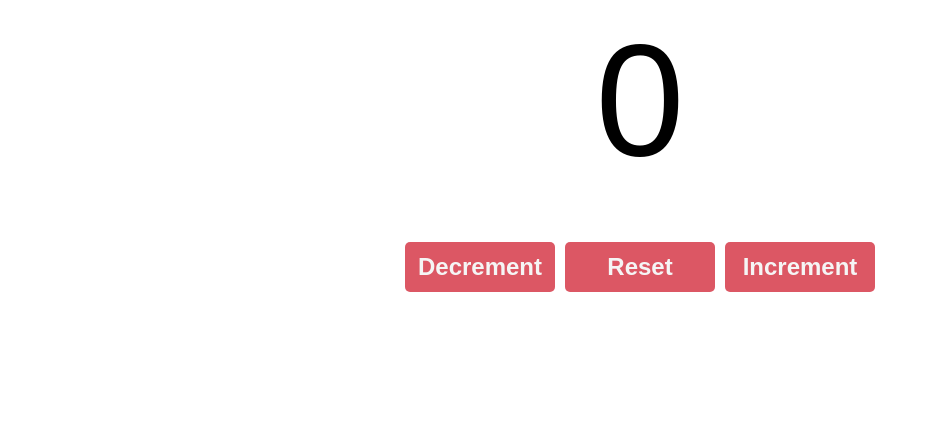
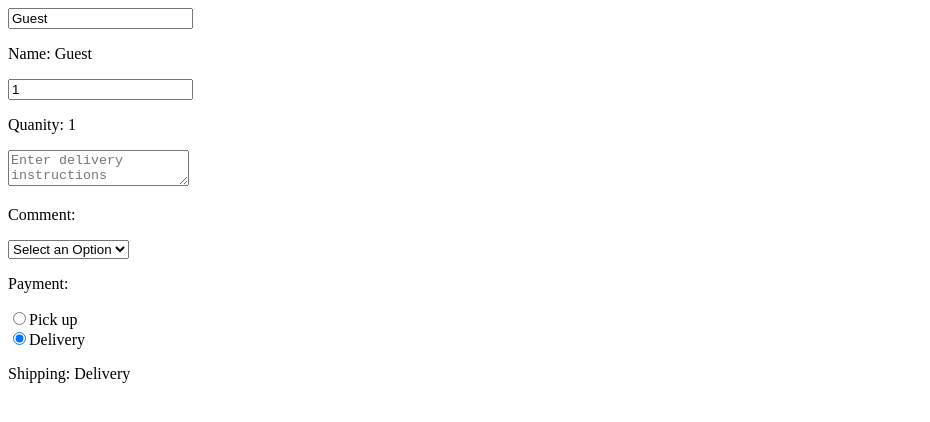
Before and after one commit to xuanwenj/ViteReactDemo, a React (Vite) app in the folder my-react-app/: page / in a window 1280 px wide. Shown: the top 422 px of the page, without its empty margins (0-930 px from the left). Built offline with nearby package versions, Linux system fonts and the light colour scheme.

Commit message:
onChange event handler
<input><textarea><select><radio> placeholder

```diff
--- a/my-react-app/src/App.jsx
+++ b/my-react-app/src/App.jsx
@@ -1,8 +1,8 @@
 
-import Counter from './Counter.jsx'
+import MyComponent from './MyComponent.jsx'
 
 function App() {
-  return(<Counter/>);
+  return(<MyComponent/>);
 }
 
 
--- a/my-react-app/src/MyComponent.jsx
+++ b/my-react-app/src/MyComponent.jsx
@@ -1,32 +1,67 @@
 import React, {useState} from 'react';
+
 function MyComponent(){
+    const [name, setName] = useState("Guest");
+    const [quantity, setQuantity] = useState(1);
+    const [comment, setComment] = useState("");
+    const [payment, setPayment] = useState("");
+    const [shipping, setShipping] = useState("Delivery");
 
 
-    const [name, setName] = useState("Guest");
-    const [age, setAge] = useState(0);
-    const [isEmployed, setIsEmployed] = useState(false);
-
-    const updateName = () => {
-        //when use setName function, it will trigger a render of the virtual DOM
-        //with useStates, you can pass initial state
-        setName("Spongebob");
+    function handleNameChange(event){
+        setName(event.target.value);
     }
 
-    const incrementAge =() => {
-        setAge(age + 1);
+    function handleQuantityChange(event){
+        setQuantity(event.target.value);
     }
-    const toggleEmployedStatus = () => {
-        setIsEmployed(!isEmployed);
+
+    function handleCommentChange(event){
+        setComment(event.target.value);
+    }
+
+    function handlePaymentChange(event){
+        setPayment(event.target.value);
+    }
+
+    function handleShippingChange(event){
+        setShipping(event.target.value);
     }
     return(<div>
+        <input value={name} onChange ={handleNameChange}/>
         <p>Name: {name}</p>
-        <button onClick={updateName}>Set Name</button>
 
-        <p>Age: {age}</p>
-        <button onClick={incrementAge}>Increment Age</button>
+        <input value={quantity} onChange={handleQuantityChange} type="number"/>
+        <p>Quanity: {quantity}</p>
 
-        <p>Is employed: {isEmployed ? "Yes" : "No"}</p>
-        <button onClick={toggleEmployedStatus}>Toggle status</button>
-    </div>);
+        <textarea value={comment} onChange={handleCommentChange}
+        placeholder="Enter delivery instructions"/>
+        <p>Comment: {comment}</p>
+
+        <select value={payment} onChange={handlePaymentChange}>
+            <option value="">Select an Option</option>
+            <option value="Visa">Visa</option>
+            <option value="MasterCard">MasterCard</option>
+            <option value="GiftCard">GiftCard</option>
+        </select>
+        <p>Payment:{payment}</p>
+
+        <label>
+            <input type="radio" value="Pick up"
+             checked={shipping === "Pick up"}
+             onChange={handleShippingChange}/>
+            Pick up
+        </label><br/>
+
+        <label>
+        <input type="radio" value="Delivery"
+             checked={shipping === "Delivery"}
+             onChange={handleShippingChange}/>
+             Delivery
+        </label>
+        <p>Shipping: {shipping}</p>
+
+    </div>
+    );
 }
 export default MyComponent
--- a/my-react-app/src/main.jsx
+++ b/my-react-app/src/main.jsx
@@ -29,6 +29,10 @@
 // React hook = Special function that allow functional components to use React features without writing class components
 // useStates() = a hoot that allows the creation of a stateful variable and a setter function to update its value in the Virtual DOM.
                   //[name, setName]
+
+// onChange = event handler used primarily with form elemets
+//             ex. <input>, <textarea>, <select>, <radio>
+//             Traggers a functioin every time the value of the input changes
 ReactDOM.createRoot(document.getElementById('root')).render(
   <React.StrictMode>
     <App />
```
